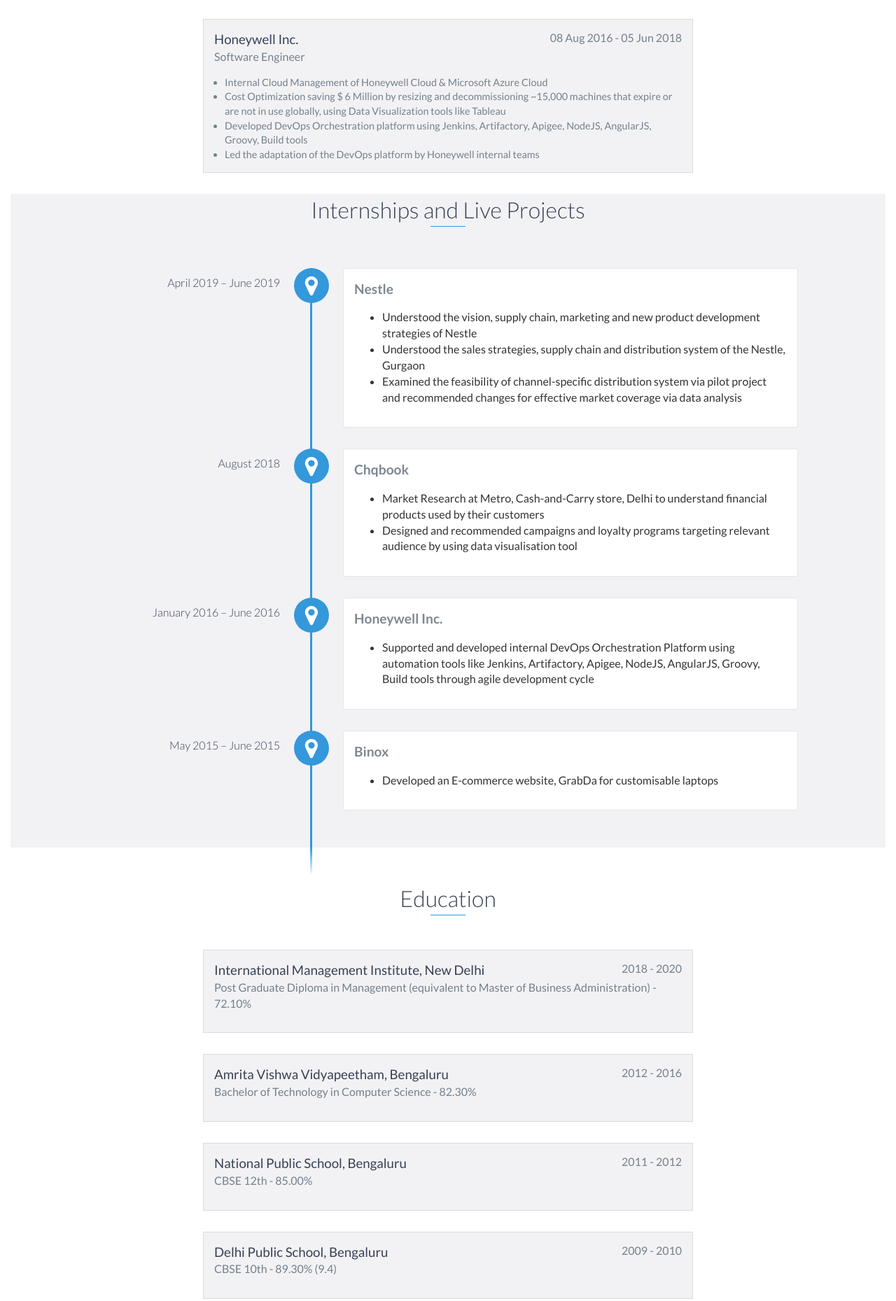
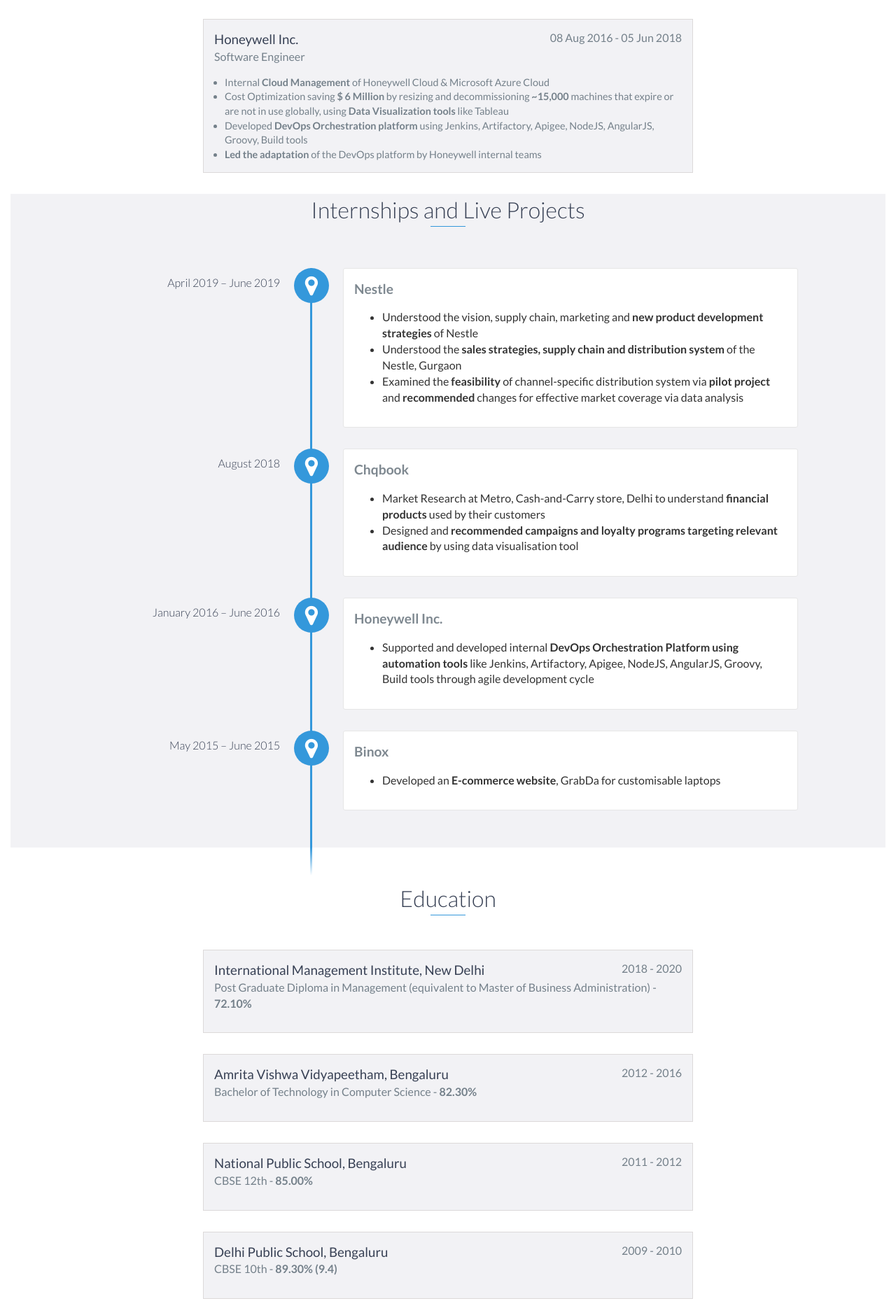
Before and after one commit to harshita0709/About-Me, a website: page index.html in a window 1280 px wide. Shown: the part 999-2858 px from the top of the page at 70% size. Drawn offline with nearby package versions, Linux system fonts and the light colour scheme.

Commit message:
latest-16.5.20

```diff
--- a/index.html
+++ b/index.html
@@ -97,18 +97,18 @@
             <h4>Software Engineer</h4>
             <ul>
                 <li>
-                   Internal Cloud Management of Honeywell Cloud & Microsoft Azure Cloud
+                   Internal <b>Cloud Management</b> of Honeywell Cloud & Microsoft Azure Cloud
                 </li>
                 <li>
-                    Cost Optimization saving $ 6 Million by resizing and decommissioning ~15,000 machines
-					that expire or are not in use globally, using Data Visualization tools like Tableau
+                    Cost Optimization saving <b>$ 6 Million</b> by resizing and decommissioning <b>~15,000</b> machines
+					that expire or are not in use globally, using <b>Data Visualization tools</b> like Tableau
                 </li>
                 <li>
-                    Developed DevOps Orchestration platform using Jenkins, Artifactory, Apigee, NodeJS, AngularJS,
+                    Developed <b>DevOps Orchestration platform</b> using Jenkins, Artifactory, Apigee, NodeJS, AngularJS,
 					Groovy, Build tools
 					</li>
 				<li>
-				Led the adaptation of the DevOps platform by Honeywell internal teams
+				<b>Led the adaptation</b> of the DevOps platform by Honeywell internal teams
                 </li>
 			</ul>
         </div>
@@ -121,13 +121,13 @@
                 <h4><b>Nestle</b></h4>
                 <ul>
                 <li>
-                   Understood the vision, supply chain, marketing and new product development strategies of Nestle
+                   Understood the vision, supply chain, marketing and <b>new product development strategies</b> of Nestle
                 </li>
                 <li>
-                    Understood the sales strategies, supply chain and distribution system of the Nestle, Gurgaon
+                    Understood the <b>sales strategies, supply chain and distribution system</b> of the Nestle, Gurgaon
                 </li>
                 <li>
-                    Examined the feasibility of channel-specific distribution system via pilot project and recommended
+                    Examined the <b>feasibility</b> of channel-specific distribution system via <b>pilot project</b> and <b>recommended</b>
 					changes for effective market coverage via data analysis
 
                 </li>
@@ -139,10 +139,10 @@
                 <h4><b>Chqbook</b></h4>
           <ul>
                 <li>
-                   Market Research at Metro, Cash-and-Carry store, Delhi to understand financial products used by their customers
+                   Market Research at Metro, Cash-and-Carry store, Delhi to understand <b>financial products</b> used by their customers
                 </li>
                 <li>
-                    Designed and recommended campaigns and loyalty programs targeting relevant audience by using
+                    Designed and <b>recommended campaigns and loyalty programs targeting relevant audience</b> by using
 					data visualisation tool
                 </li>
             </ul>
@@ -152,7 +152,7 @@
 
                 <h4><b>Honeywell Inc.</b></h4>
                <ul>
-			   <li>Supported and developed internal DevOps Orchestration Platform using automation tools like
+			   <li>Supported and developed internal <b>DevOps Orchestration Platform using automation tools</b> like
 			   Jenkins, Artifactory, Apigee, NodeJS, AngularJS, Groovy, Build tools through agile development cycle
 			   </li></ul>
 
@@ -161,7 +161,7 @@
 
                 <h4><b>Binox</b></h4>
                <ul>
-			   <li>Developed an E-commerce website, GrabDa for customisable laptops
+			   <li>Developed an <b>E-commerce website</b>, GrabDa for customisable laptops
 			   </li></ul>
             </div ><br>
         </div>
@@ -175,28 +175,28 @@
 		<h3>International Management Institute, New Delhi</h3>
 
             <span class="education-date">2018 - 2020</span>
-             <h4>Post Graduate Diploma in Management (equivalent to Master of Business Administration) - 72.10%</h4>
+             <h4>Post Graduate Diploma in Management (equivalent to Master of Business Administration) - <b>72.10%</b></h4>
          </div>
 
 		 <div class="education-block" style="background: #f2f2f5;">
 		<h3>Amrita Vishwa Vidyapeetham, Bengaluru</h3>
 
             <span class="education-date">2012 - 2016</span>
-             <h4>Bachelor of Technology in Computer Science - 82.30%</h4>
+             <h4>Bachelor of Technology in Computer Science - <b>82.30%</b></h4>
          </div>
 
 		<div class="education-block" style="background: #f2f2f5;">
 		<h3>National Public School, Bengaluru</h3>
 
             <span class="education-date">2011 - 2012</span>
-             <h4>CBSE 12th - 85.00%</h4>
+             <h4>CBSE 12th - <b>85.00%</b></h4>
          </div>
 
 		 <div class="education-block" style="background: #f2f2f5;">
 		<h3>Delhi Public School, Bengaluru</h3>
 
             <span class="education-date">2009 - 2010</span>
-             <h4>CBSE 10th - 89.30% (9.4)</h4>
+             <h4>CBSE 10th - <b>89.30% (9.4)</b></h4>
          </div>
     </div>
     <!-- End #education -->
@@ -208,11 +208,11 @@
             <span class="education-date">Sep'19-Dec'19</span>
              <h4><ul>
                 <li>
-                   Sentiment analysis of E-commerce tweets (Amazon, Flipkart, Snapdeal)
+                   <b>Sentiment analysis</b> of E-commerce tweets (Amazon, Flipkart, Snapdeal)
 
 				</li>
                 <li>
-                    Lyrics analysis of two pop singers
+                    <b>Lyrics analysis</b> of two pop singers
 					</li>
                 </ul></h4>
          </div>
@@ -222,7 +222,7 @@
             <span class="education-date">Sep'19-Dec'19</span>
              <h4><ul>
                 <li>
-                   Analysing technical efficiencies of agriculture of India
+                   Analysing <b>technical efficiencies</b> of agriculture of India
                 </li>
             </ul></h4>
          </div>
@@ -231,8 +231,8 @@
 		<h3>Research Methodology for Management</h3>
             <span class="education-date">Dec'19-Mar'19</span>
              <h4><ul>
-			   <li>Mobile wallets usage among Indian students Built & analysed regression
-			   model to predict youth music choice based on dependant variables
+			   <li>Mobile wallets usage among Indian students Built & analysed <b>regression
+			   model to predict</b> youth music choice based on dependant variables
 			   </li></ul></h4>
          </div>
 
@@ -241,7 +241,7 @@
 		<h3>Computer Visualisation and Graphics</h3>
             <span class="education-date">Aug'15-Nov'15</span>
              <h4><ul>
-			   <li>Developed helicopter game using eye tracking device
+			   <li>Developed helicopter game using <b>eye tracking device</b>
 			   </li></ul></h4>
          </div>
 
@@ -249,7 +249,7 @@
 		<h3>Software Engineering</h3>
             <span class="education-date">Dec'14-Apr'15</span>
              <h4><ul>
-			   <li>Amrita Hall booking system suppressed manual booking of college multi-purpose halls
+			   <li>Amrita Hall booking system <b>suppressed manual booking</b> of college multi-purpose halls
 			   </li></ul></h4>
          </div>
 
```
Also changed, not shown: 1 other file.
